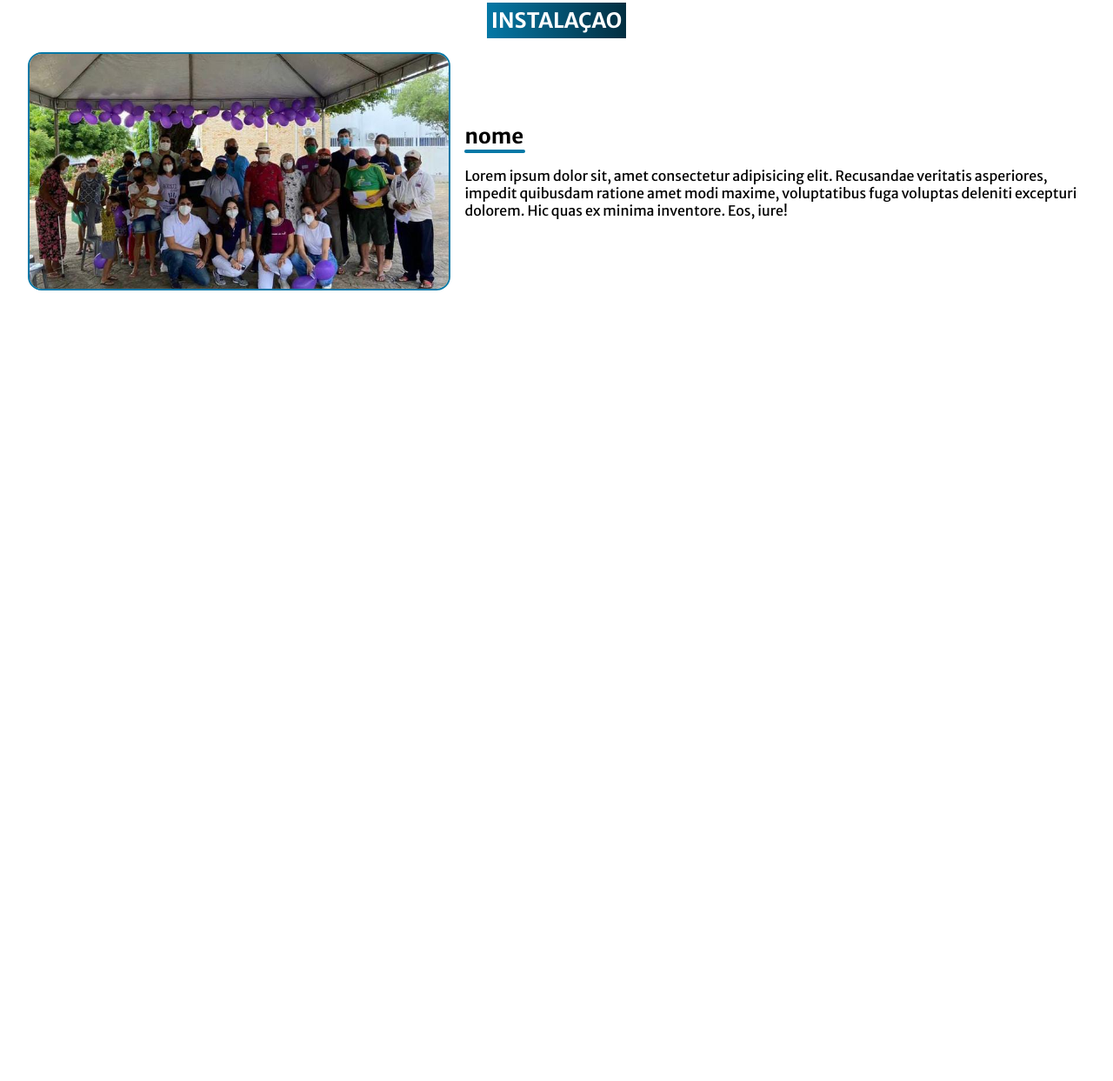
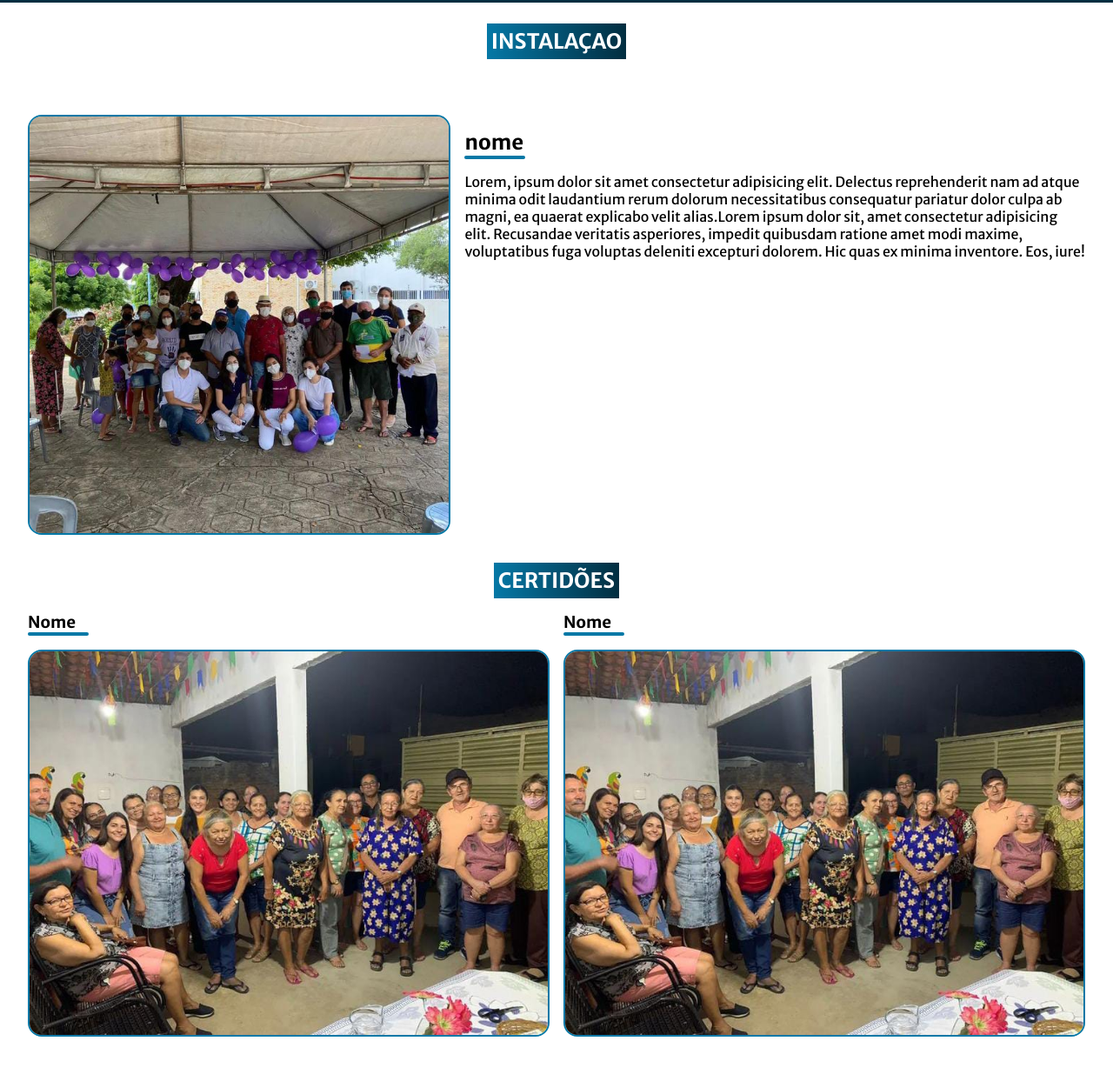
Before and after one commit to LucasPaulo001/Associacao-FB, a plain HTML site: page pages/quemsomos.html in a window 1280 px wide. Shown: the part 1411-2654 px from the top of the page at 87% size. Before the commit the page ends 1753 px from the top, so only its background shows below. Drawn offline with nearby package versions, Linux system fonts and the light colour scheme; a web font is replaced by a local one.

Commit message:
view: add section certificates

```diff
--- a/css/quemsomos.css
+++ b/css/quemsomos.css
@@ -107,8 +107,9 @@ pegar valor de transparencia de card
 /* Section Team */
 
 .team {
+  min-height: calc(100vh - 180px);
   background-color: var(--cor-secundaria);
-  padding: 0.5rem 2rem;
+  padding: 0.5rem 2rem 2rem 2rem;
 
   display: flex;
   flex-direction: column;
@@ -231,6 +232,7 @@ pegar valor de transparencia de card
 
 /* Section Installations */
 .installations {
+  min-height: calc(100vh - 180px);
   background-color: #fff;
   padding: 0.5rem 2rem;
 
@@ -248,21 +250,31 @@ pegar valor de transparencia de card
   margin-top: 1rem;
 }
 
+@media (min-width: 620px) {
+  .installations > h1 {
+    margin-bottom: 3rem;
+  }
+}
+
 .installation-card {
   width: 100%;
   display: flex;
   flex-direction: column;
   gap: 1rem;
+  flex-grow: 1;
 }
 
 @media (min-width: 620px) {
   .installation-card {
     flex-direction: row;
+    justify-content: center;
   }
 }
 
 .installation-content {
   display: flex;
+  align-self: flex-start;
+  margin-top: 1rem;
   flex-direction: column;
   justify-content: center;
   gap: 1rem;
@@ -320,3 +332,64 @@ pegar valor de transparencia de card
   background-color: var(--cor-primaria);
   border-radius: 8px;
 }
+
+
+/* Section certificates*/
+
+.certificates {
+  min-height: calc(100vh - 180px);
+  background-color: #fff;
+  padding: 0.5rem 2rem;
+
+  display: flex;
+  flex-direction: column;
+  gap: 1rem;
+  align-items: center;
+}
+
+.certificates h1 {
+  background-image: linear-gradient(to right, var(--cor-primaria), var(--cor-secundaria));
+  font-family: var(--fonte-principal);
+  color: #fff;
+  padding: 5px 5px;
+  margin-top: 1rem;
+}
+
+.certificates_container {
+  display: flex;
+  gap: 1rem;
+  flex-wrap: wrap;
+  width: 100%;
+}
+
+.certificate_card {
+  width: 100%;
+}
+
+@media (min-width: 620px) {
+  .certificate_card {
+    flex-basis: 350px;
+    flex-grow: 1;
+  }
+}
+
+.certificate_card img {
+  width: 100%;
+
+  border-radius: 1rem;
+  border: 2px solid var(--cor-primaria);
+}
+
+.certificates-title {
+  font-family: var(--fonte-principal)
+}
+
+.certificates-title::after {
+  display: block;
+  content: " ";
+  height: 4px;
+  width: 70px;
+  background-color: var(--cor-primaria);
+  border-radius: 8px;
+  margin-bottom: 1rem;
+}
--- a/pages/quemsomos.html
+++ b/pages/quemsomos.html
@@ -95,7 +95,6 @@
                             <p>Lorem ipsum dolor sit, amet consectetur adipisicing elit. Enim, aspernatur.</p>
                         </div>
                     </div>
-
                 </div>
 
             </div>
@@ -174,9 +173,25 @@
                 <img src="../assets/images/content/img10.jpeg" alt="">
                 <div class="installation-content">
                     <h3 class="installation-title">nome</h3>
-                    <p>Lorem ipsum dolor sit, amet consectetur adipisicing elit. Recusandae veritatis asperiores, impedit quibusdam ratione amet modi maxime, voluptatibus fuga voluptas deleniti excepturi dolorem. Hic quas ex minima inventore. Eos, iure!</p>
+                    <p>Lorem, ipsum dolor sit amet consectetur adipisicing elit. Delectus reprehenderit nam ad atque minima odit laudantium rerum dolorum necessitatibus consequatur pariatur dolor culpa ab magni, ea quaerat explicabo velit alias.Lorem ipsum dolor sit, amet consectetur adipisicing elit. Recusandae veritatis asperiores, impedit quibusdam ratione amet modi maxime, voluptatibus fuga voluptas deleniti excepturi dolorem. Hic quas ex minima inventore. Eos, iure!</p>
                 </div>
             </div>
+        </section>
+
+        <section class="certificates">
+            <h1>CERTIDÕES</h1>
+            <div class="certificates_container">
+                <div class="certificate_card">
+                    <h3 class="certificates-title">Nome</h3>
+                    <img src="../assets/images/content/img01.jpeg" alt="">
+                </div>
+
+                <div class="certificate_card">
+                    <h3 class="certificates-title">Nome</h3>
+                    <img src="../assets/images/content/img01.jpeg" alt="">
+                </div>
+            </div>
+
         </section>
     </main>
     <script src="../js/main.js"></script>
```
